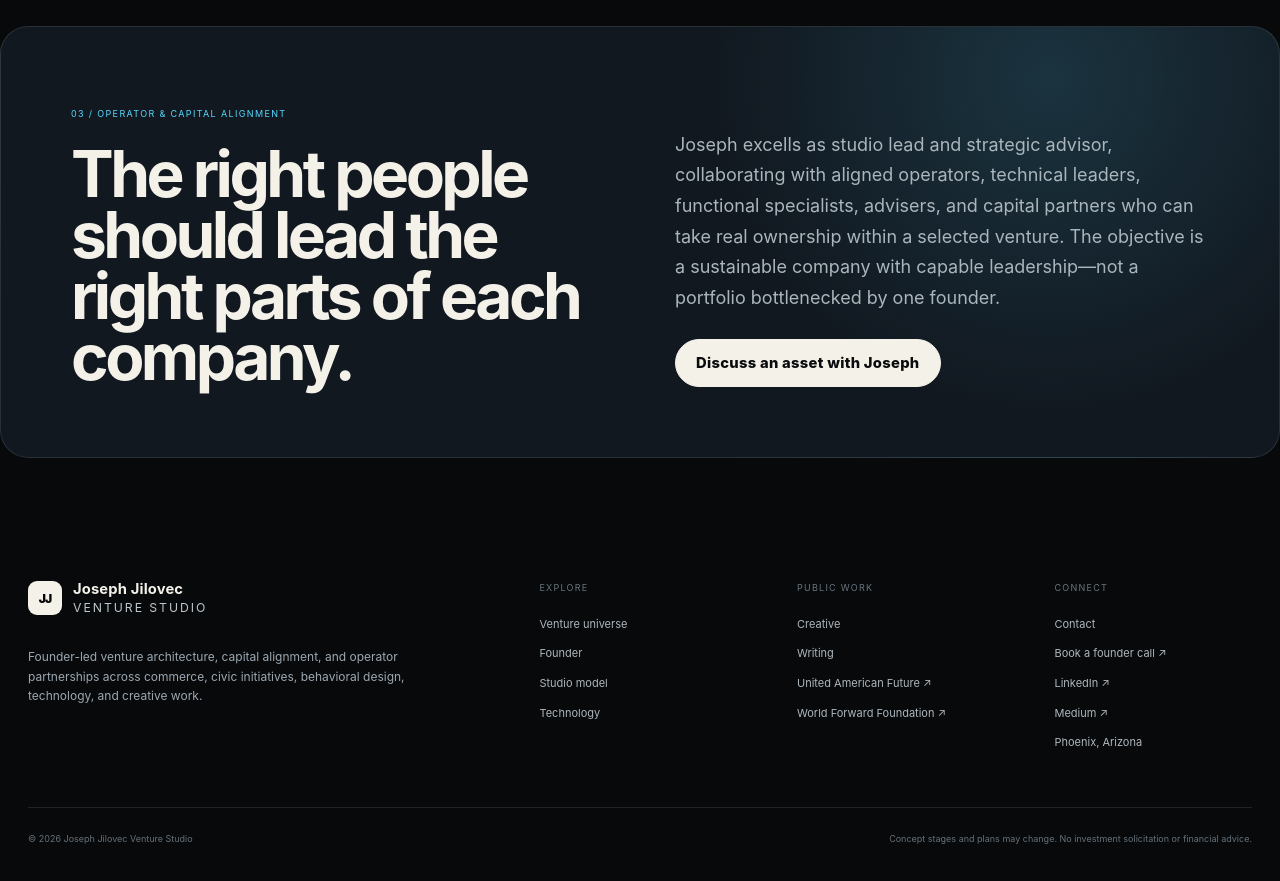
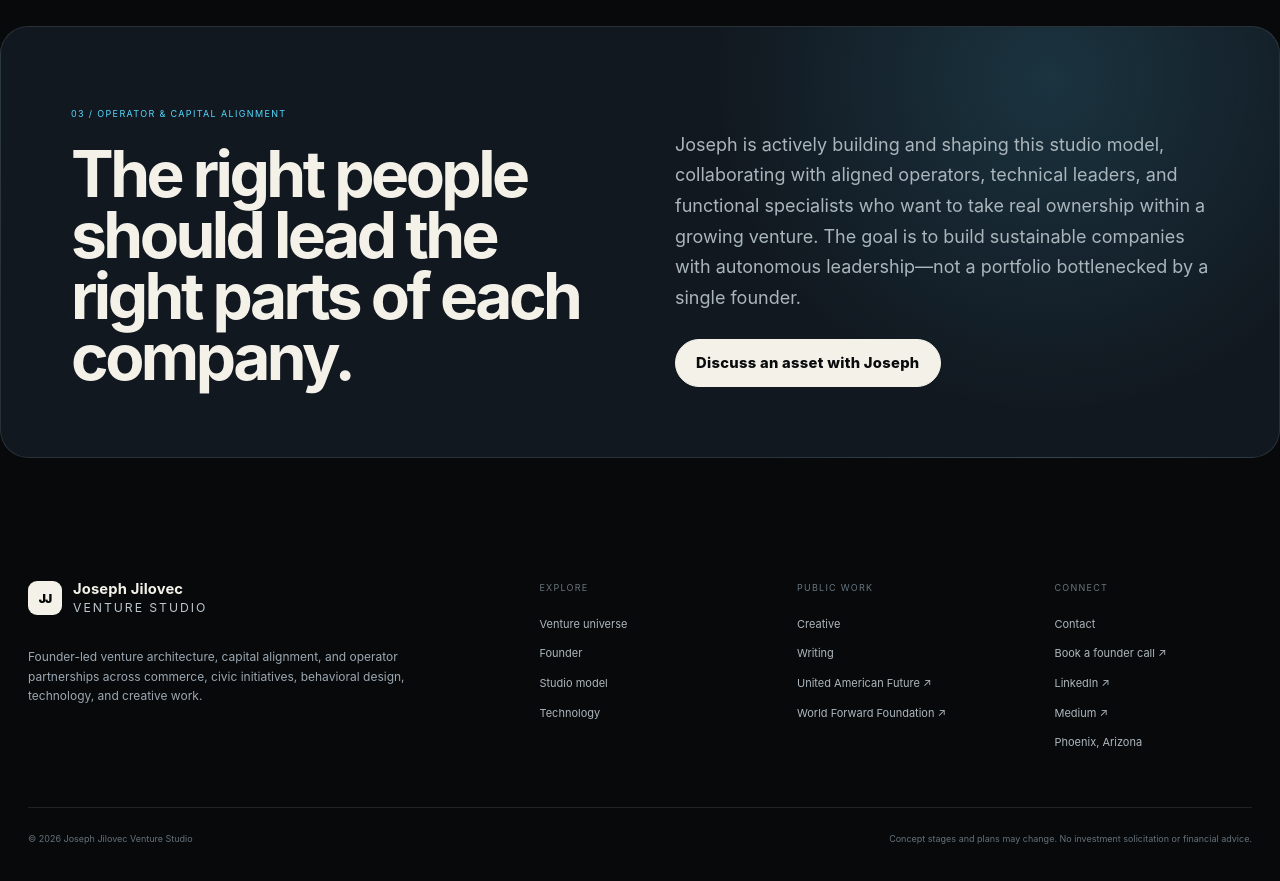
Before and after one commit to josephjilovec/josephjilovec, a Next.js app: page /founder in a window 1280 px wide. Shown: the part 3140-4021 px from the top of the page. Built offline with nearby package versions, Linux system fonts and the light colour scheme.

Commit message:
Update page.tsx

```diff
--- a/app/founder/page.tsx
+++ b/app/founder/page.tsx
@@ -36,7 +36,7 @@ export default function FounderPage() {
       </section>
       <section className="founder-partner-cta">
         <div><span>03 / Operator & capital alignment</span><h2>The right people should lead the right parts of each company.</h2></div>
-        <div><p>Joseph excells as studio lead and strategic advisor, collaborating with aligned operators, technical leaders, functional specialists, advisers, and capital partners who can take real ownership within a selected venture. The objective is a sustainable company with capable leadership—not a portfolio bottlenecked by one founder.</p><Link className="button" href="/contact#brief">Discuss an asset with Joseph</Link></div>
+        <div><p>Joseph is actively building and shaping this studio model, collaborating with aligned operators, technical leaders, and functional specialists who want to take real ownership within a growing venture. The goal is to build sustainable companies with autonomous leadership—not a portfolio bottlenecked by a single founder.</p><Link className="button" href="/contact#brief">Discuss an asset with Joseph</Link></div>
       </section>
     </>
   );
```
